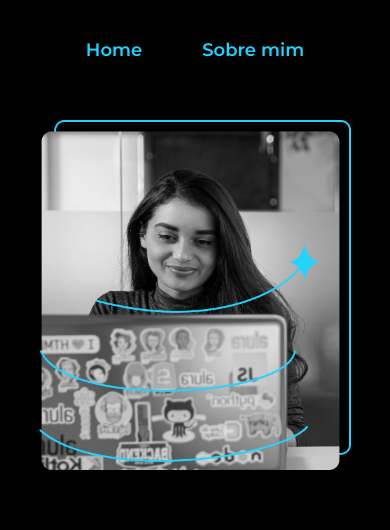
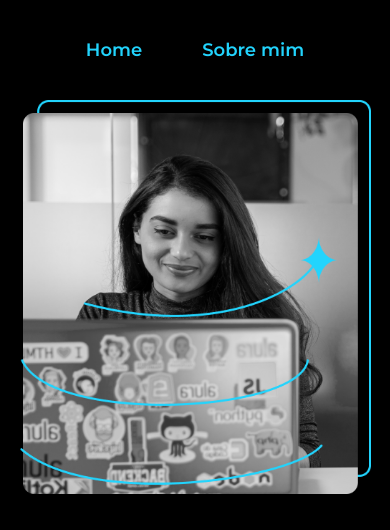
Before and after one commit to mutadofs/portfolio-alura, a plain HTML site: page about.html in a window 390 px wide. Shown: the top 530 px of the page. Drawn offline with nearby package versions, Linux system fonts and the light colour scheme.

Commit message:
fix: changes in styles.css

```diff
--- a/styles.css
+++ b/styles.css
@@ -60,6 +60,7 @@ body {
     display: flex;
     gap: 40px;
     width: 50%;
+    min-height: 73vh;
     justify-content: center;
     flex-direction: column;
 
@@ -156,7 +157,7 @@ body {
 
 @media (max-width: 1200px) {
   .header {
-    padding: 10% 0;
+    padding: 10% 0 0 0;
     justify-content: center;
 
   & > .header__menu {
@@ -165,7 +166,7 @@ body {
   }
 
   .container {
-     padding: 5% 10%;
+     padding: 10% 5%;
     flex-direction: column-reverse;
 
     & > .container__about__content {
```
